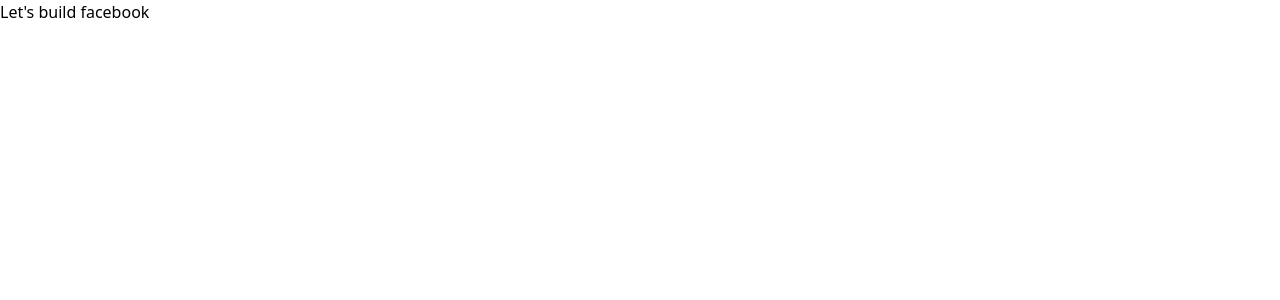
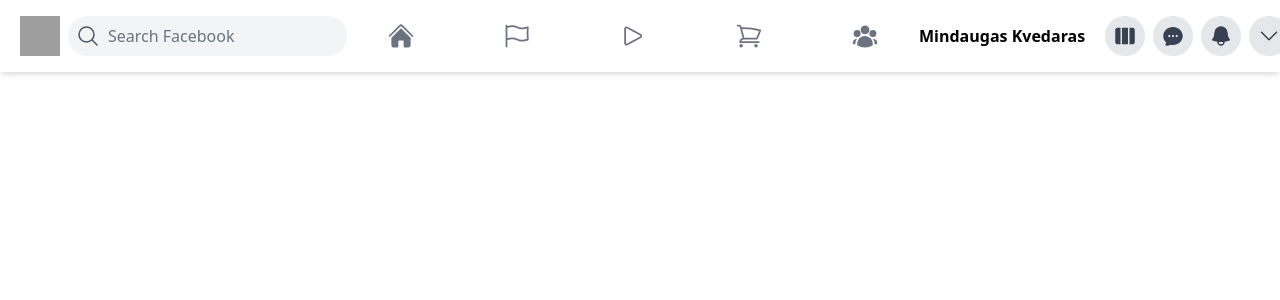
Before and after one commit to MindaugasKvedaras/facebook-next, a Next.js app: page / in a window 1280 px wide. Shown: the top 300 px of the page. Built offline with nearby package versions, Linux system fonts and the light colour scheme; grey boxes are pictures that could not be loaded.

Commit message:
header done

```diff
--- /dev/null
+++ b/components/Header.js
@@ -0,0 +1,68 @@
+import Image from "next/image";
+import {
+    BellIcon,
+    ChatBubbleOvalLeftEllipsisIcon,
+    ChevronDownIcon,
+    HomeIcon,
+    UserGroupIcon,
+    ViewColumnsIcon,
+
+} from "@heroicons/react/24/solid";
+
+import {
+    FlagIcon,
+    PlayIcon,
+    MagnifyingGlassIcon,
+    ShoppingCartIcon,
+} from "@heroicons/react/24/outline";
+
+import HeaderIcon from "./HeaderIcon";
+
+const Header = () => {
+  return (
+    <div className="sticky top-0 z-50 bg-white flex items-center p-2 lg:px-5 shadow-md">
+        {/* Left */}
+        <div className="flex items-center">
+            <Image
+                src="https://links.papareact.com/5me"
+                width={40}
+                height={40}
+                layout="fixed"
+            />
+            <div className="flex ml-2 items-center rounded-full bg-gray-100 p-2">
+            <MagnifyingGlassIcon
+                className="h-6 text-gray-600"/>
+
+            <input
+                className="hidden md:inline-flex ml-2 items-center bg-transparent outline-none
+                 placeholder-gray-500 flex-shrink"
+                type="text"
+                placeholder="Search Facebook"
+            />
+        </div>
+
+        </div>
+        {/* Center */}
+        <div className="flex justify-center flex-grow">
+            <div className="flex space-x-6 md:space-x-2">
+                <HeaderIcon active Icon={HomeIcon}/>
+                <HeaderIcon Icon={FlagIcon}/>
+                <HeaderIcon Icon={PlayIcon}/>
+                <HeaderIcon Icon={ShoppingCartIcon}/>
+                <HeaderIcon Icon={UserGroupIcon}/>
+            </div>
+        </div>
+        {/* Right */}
+        <div className="flex items-center sm:space-x-2 justify-end">
+            {/* Profile picture */}
+            <p className="whitespace-nowrap font-semibold pr-3">Mindaugas Kvedaras</p>
+            <ViewColumnsIcon className="icon" />
+            <ChatBubbleOvalLeftEllipsisIcon className="icon" />
+            <BellIcon className="icon" />
+            <ChevronDownIcon className="icon" />
+        </div>
+    </div>
+  )
+}
+
+export default Header
--- /dev/null
+++ b/components/HeaderIcon.js
@@ -0,0 +1,12 @@
+
+const HeaderIcon = ({ Icon, active }) => {
+  return (
+    <div className="flex items-center rounded-xl
+    active:border-b-2 active:border-blue-500 group cursor-pointer md:px-10 sm:h-14 md:hover:bg-gray-100">
+        <Icon className={`h-5 text-gray-500 text-center sm:h-7 mx-auto
+         group-hover:text-blue-500 ${active && 'text-blue-500'}`}/>
+    </div>
+  )
+}
+
+export default HeaderIcon
--- a/next.config.js
+++ b/next.config.js
@@ -1,7 +1,9 @@
-/** @type {import('next').NextConfig} */
-const nextConfig = {
-  reactStrictMode: true,
-  swcMinify: true,
+module.exports = {
+  images: {
+    domains: [
+      "links.papareact.com",
+      "platform-lookaside.fbsbx.com",
+      "firebasestorage.googleapis.com",
+    ]
+  }
 }
-
-module.exports = nextConfig
--- a/package.json
+++ b/package.json
@@ -9,6 +9,7 @@
     "lint": "next lint"
   },
   "dependencies": {
+    "@heroicons/react": "^2.0.10",
     "next": "12.3.0",
     "react": "18.2.0",
     "react-dom": "18.2.0"
--- a/pages/index.js
+++ b/pages/index.js
@@ -1,4 +1,5 @@
 import Head from 'next/head'
+import Header from '../components/Header'
 
 export default function Home() {
   return (
@@ -6,8 +7,7 @@
       <Head>
         <title>Facebook</title>
       </Head>
-      <h1>Let's build facebook</h1>
-      {/*Header */}
+      <Header />
 
       <main>
         {/*Sidebar */}
--- a/styles/globals.css
+++ b/styles/globals.css
@@ -1,3 +1,10 @@
 @tailwind base;
 @tailwind components;
 @tailwind utilities;
+
+@layer components {
+    .icon {
+        @apply hidden xl:inline-flex p-2 h-10 w-10 bg-gray-200
+        rounded-full text-gray-700 cursor-pointer hover:bg-gray-300;
+    }
+}
```
Also changed, not shown: 1 other file (tests, documents, lock files or other folders).
